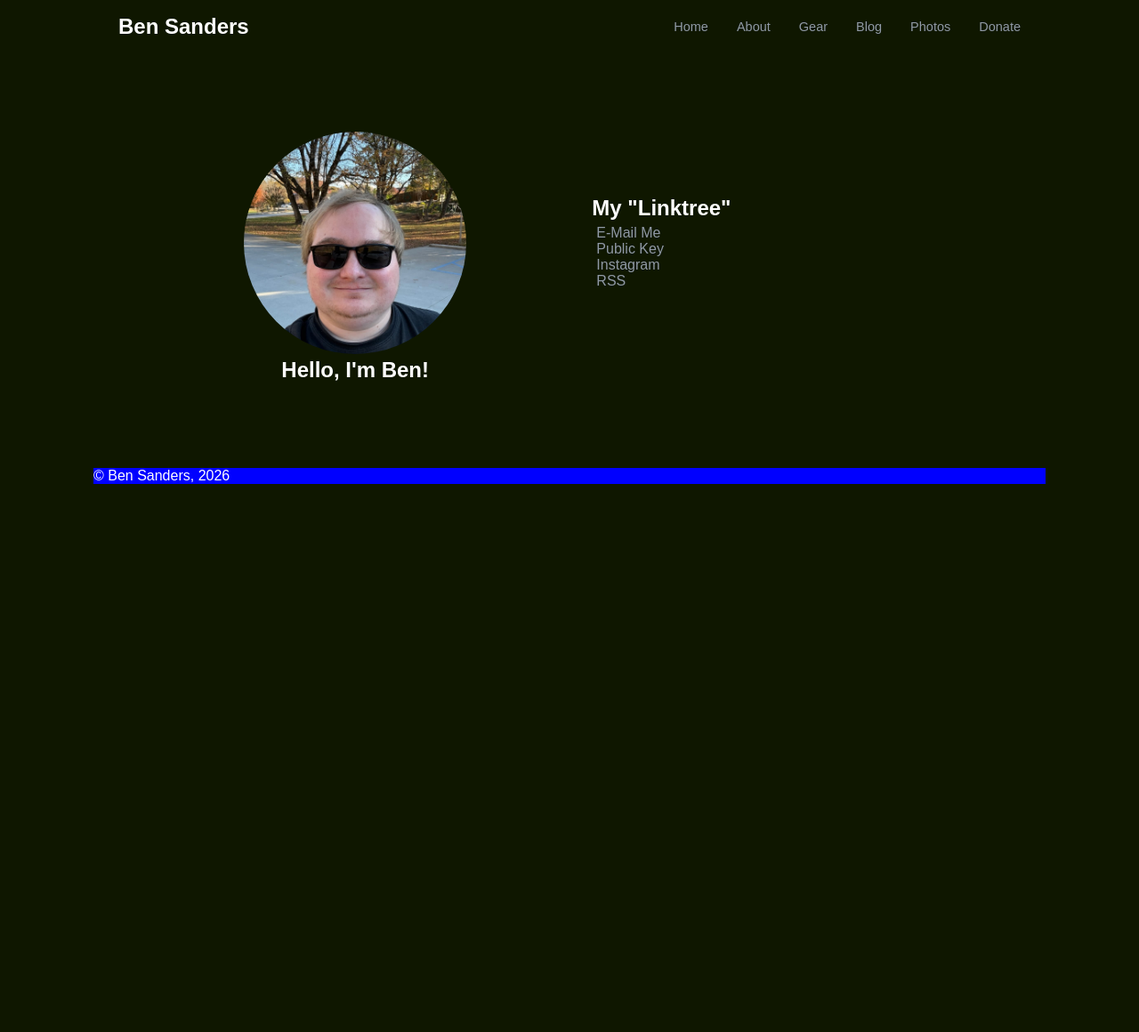
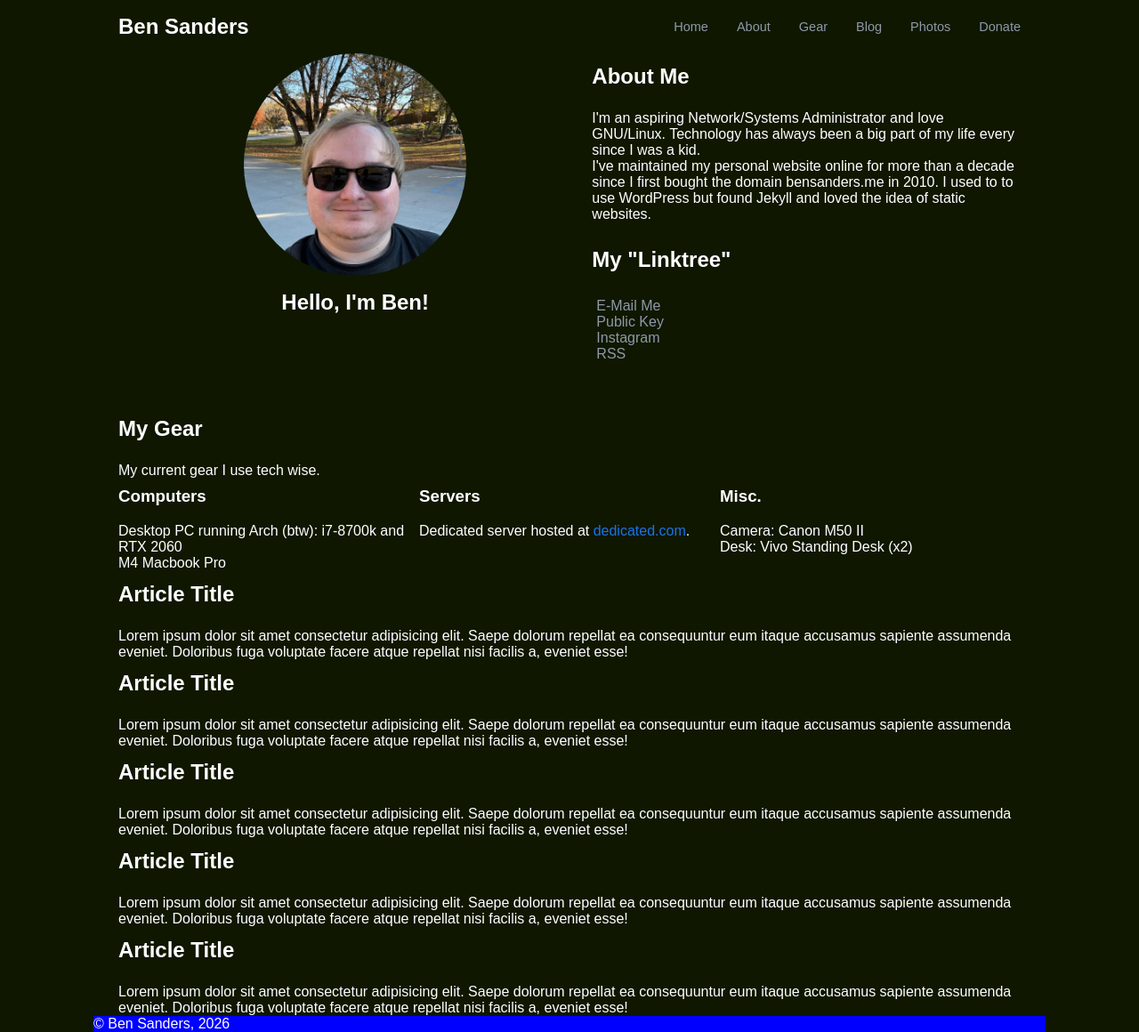
Before and after one commit to BenSanders/bensanders.net, a Jekyll site: the page index.html, which Jekyll copies as it is, in a window 1280 px wide. Shown: the whole page at 89% size. Built offline with Jekyll 4.4.1, drawn with Linux system fonts in a browser that asks for light colours; before the commit the page ends 900 px from its top, so only the background shows below that.

Commit message:
added sections about, gear, and blog

```diff
--- a/assets/css/main.css
+++ b/assets/css/main.css
@@ -24,6 +24,10 @@ html, body {
 a {
     color: var(--primary-link-color);
     text-decoration: none;
+}
+
+h2, h3 {
+  padding: 0.5em 0 1em 0;
 }
 
 .wrap {
@@ -117,6 +121,16 @@ nav {
     list-style-type: none;
 }
 
+.about-grid {
+    display: grid;
+    grid-template-columns: 1.05fr 0.95fr;
+}
+
+.gear-grid {
+    display: grid;
+    grid-template-columns: 1fr 1fr 1fr;
+}
+
 footer {
     background: blue;
     width: 100%;
--- a/index.html
+++ b/index.html
@@ -23,12 +23,23 @@
                 </nav>
             </div>
         </header>
-        <section class="linktree">
-            <div class="wrap linktree-grid">
+        <section id="about">
+            <div class="wrap about-grid">
                 <div class="profile">
                     <img src="/assets/images/pic-of-me.jpg">
                     <h2>Hello, I'm Ben!</h2>
                 </div>
+                <div>
+                    <h2>About Me</h2>
+                    <p>
+                        I'm an aspiring Network/Systems Administrator and love GNU/Linux. Technology has always been
+                        a big part of my life every since I was a kid.
+                    </p>
+                    <p>
+                        I've maintained my personal website online for more than a decade since I first bought the
+                        domain bensanders.me in 2010. I used to to use WordPress but found Jekyll and loved the idea
+                        of static websites.
+                    </p>
                     <nav class="linktree-nav">
                         <h2>My "Linktree"</h2>
                         <div class="link-container">
@@ -43,6 +54,63 @@
                         </div>
                     </nav>
                 </div>
+            </div>
+        </section>
+        <section id="gear">
+            <div class="wrap">
+                <h2>My Gear</h2>
+                <p>My current gear I use tech wise.</p>
+            </div>
+            <div class="wrap gear-grid">
+                <div>
+                    <h3>Computers</h3>
+                    <p>Desktop PC running Arch (btw): i7-8700k and RTX 2060</p>
+                    <p>M4 Macbook Pro</p>
+                </div>
+                <div>
+                    <h3>Servers</h3>
+                    <p>Dedicated server hosted at <a href="https://my.dedicated.com/aff.php?aff=294" title="Affiliate Link">dedicated.com</a>.</p>
+                </div>
+                <div>
+                    <h3>Misc.</h3>
+                    <p>Camera: Canon M50 II</p>
+                    <p>Desk: Vivo Standing Desk (x2)</p>
+                </div>
+            </div>
+        </section>
+        <section id="blog">
+            <div class="wrap">
+                <article>
+                    <h2>Article Title</h2>
+                    <p>
+                        Lorem ipsum dolor sit amet consectetur adipisicing elit. Saepe dolorum repellat ea consequuntur eum itaque accusamus sapiente assumenda eveniet. Doloribus fuga voluptate facere atque repellat nisi facilis a, eveniet esse!
+                    </p>
+                </article>
+                <article>
+                    <h2>Article Title</h2>
+                    <p>
+                        Lorem ipsum dolor sit amet consectetur adipisicing elit. Saepe dolorum repellat ea consequuntur eum itaque accusamus sapiente assumenda eveniet. Doloribus fuga voluptate facere atque repellat nisi facilis a, eveniet esse!
+                    </p>
+                </article>
+                <article>
+                    <h2>Article Title</h2>
+                    <p>
+                        Lorem ipsum dolor sit amet consectetur adipisicing elit. Saepe dolorum repellat ea consequuntur eum itaque accusamus sapiente assumenda eveniet. Doloribus fuga voluptate facere atque repellat nisi facilis a, eveniet esse!
+                    </p>
+                </article>
+                <article>
+                    <h2>Article Title</h2>
+                    <p>
+                        Lorem ipsum dolor sit amet consectetur adipisicing elit. Saepe dolorum repellat ea consequuntur eum itaque accusamus sapiente assumenda eveniet. Doloribus fuga voluptate facere atque repellat nisi facilis a, eveniet esse!
+                    </p>
+                </article>
+                <article>
+                    <h2>Article Title</h2>
+                    <p>
+                        Lorem ipsum dolor sit amet consectetur adipisicing elit. Saepe dolorum repellat ea consequuntur eum itaque accusamus sapiente assumenda eveniet. Doloribus fuga voluptate facere atque repellat nisi facilis a, eveniet esse!
+                    </p>
+                </article>
+            </div>
         </section>
     </main>
     <footer>
```
Also changed, not shown: _layouts/default.html (added). Lines whose indentation alone changed are shown as unchanged.
